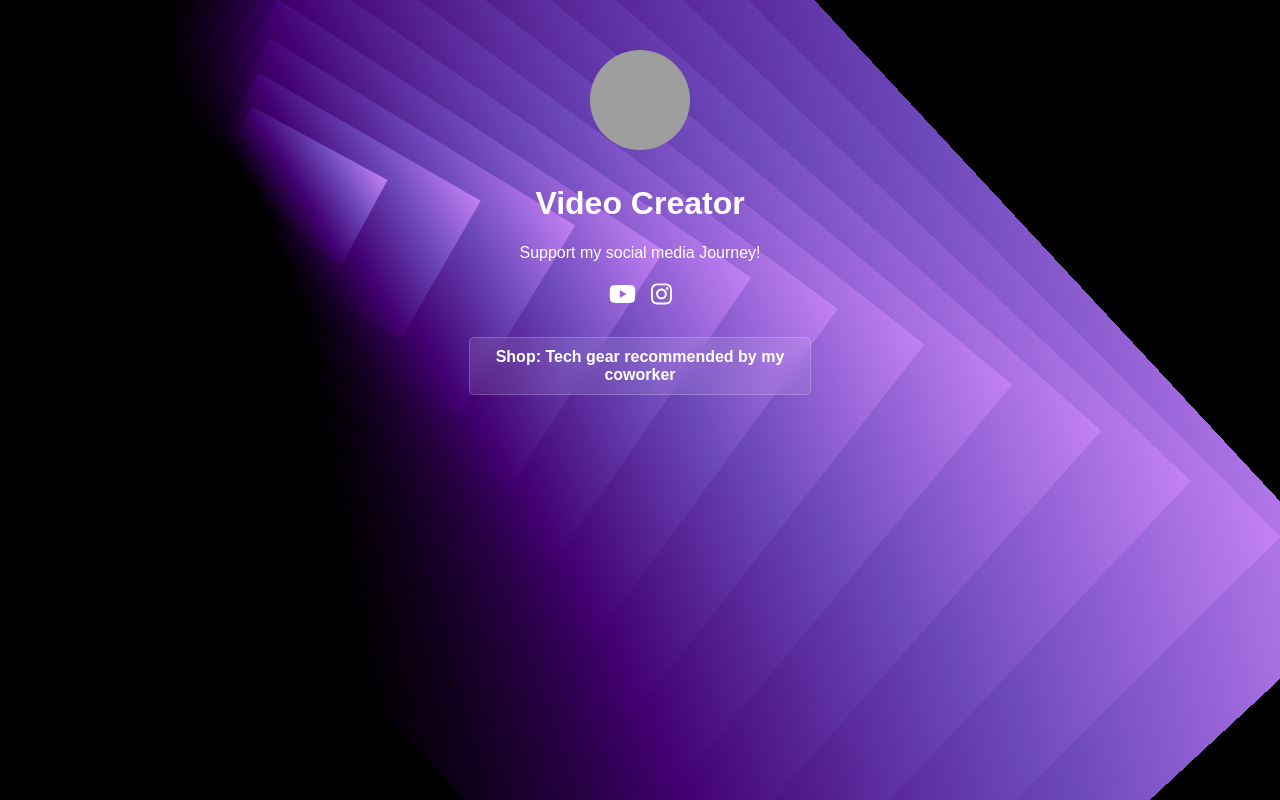
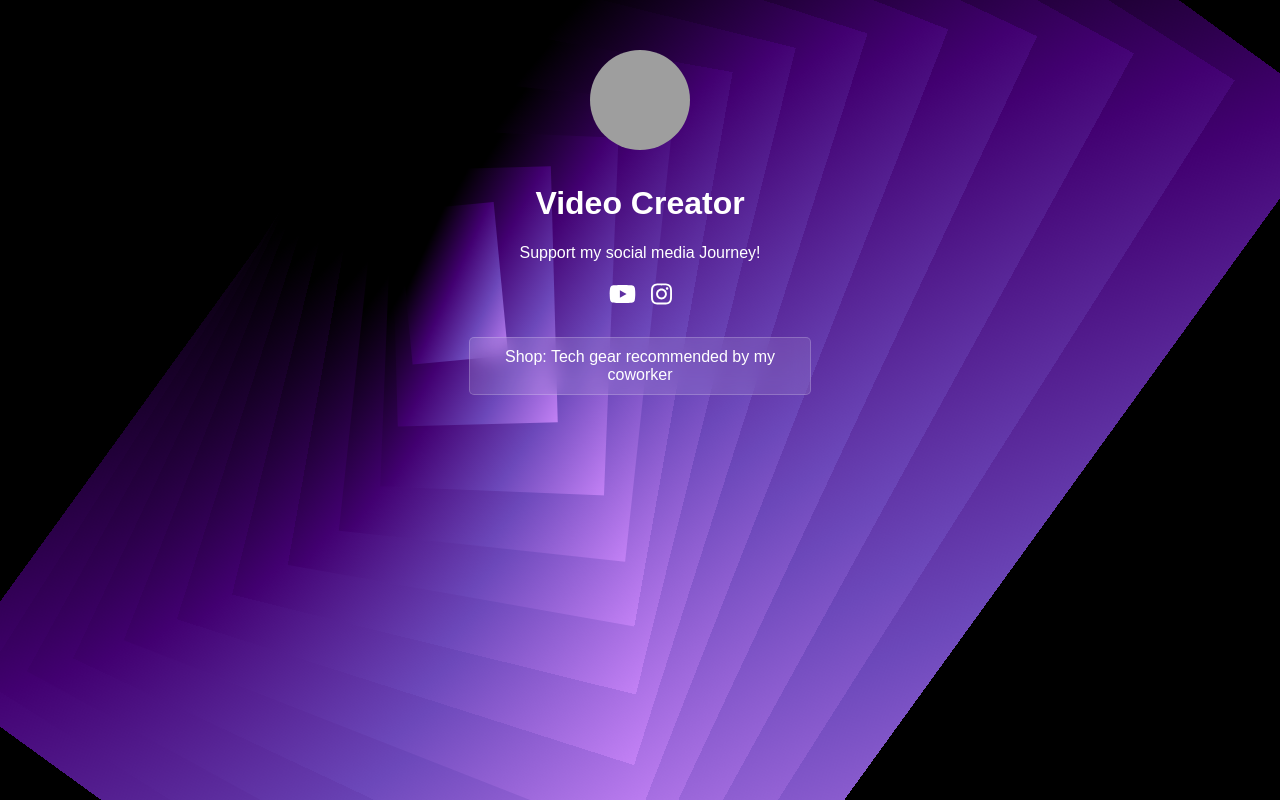
Before and after one commit to evvic/link-tree-template, a React (Create React App) app: page / in a window 1280 px wide. Built offline with nearby package versions, Linux system fonts and the light colour scheme; grey boxes are pictures that could not be loaded.

Commit message:
improve css

```diff
--- a/src/App.css
+++ b/src/App.css
@@ -1,9 +1,13 @@
 body {
-  font-family: Arial, sans-serif;
+  font-family: 'Poppins', sans-serif;
   text-align: center;
   margin: 0;
   padding: 0;
   background-color: black;
+}
+
+.creator-name {
+  font-family: 'Poppins', Arial, sans-serif; /* Use the custom font */
 }
 
 .container {
@@ -62,7 +66,6 @@ body, .container, .profile, .description, .name, .link {
   border-radius: 5px;
   width: 300px;
   font-size: 16px;
-  font-weight: bold;
   transition: background-color 0.3s ease, backdrop-filter 0.3s ease;
   backdrop-filter: blur(10px); /* Apply blur effect to the background */
   -webkit-backdrop-filter: blur(10px); /* Safari support */
@@ -104,11 +107,14 @@ body, .container, .profile, .description, .name, .link {
   15% {
     transform: translate(0, 0) rotate(0deg);
   }
-  50% {
+  35% {
     transform: translate(calc(var(--translate-factor) * 0.15), calc(var(--translate-factor) * 0.15)) rotate(180deg);
   }
+  50% {
+    transform: translate(calc(var(--translate-factor) * 0.15), calc(var(--translate-factor) * 0.15)) rotate(177deg);
+  }
   75% {
-    transform: translate(calc(var(--translate-factor) * 0.2), calc(var(--translate-factor) * 0.2)) rotate(360deg);
+    transform: translate(calc(var(--translate-factor) * 0.2), calc(var(--translate-factor) * 0)) rotate(360deg);
   }
   90% {
     transform: translate(calc(var(--translate-factor) * 0.2), calc(var(--translate-factor) * 0.2)) rotate(535deg);
--- a/src/App.js
+++ b/src/App.js
@@ -44,7 +44,7 @@ function App() {
             alt="Profile"
             className="profile-picture"
           />
-          <h1 className="name">Video Creator</h1>
+          <h1 className="name creator-name">Video Creator</h1>
           <p className="description">Support my social media Journey!</p>
         </div>
 
```
